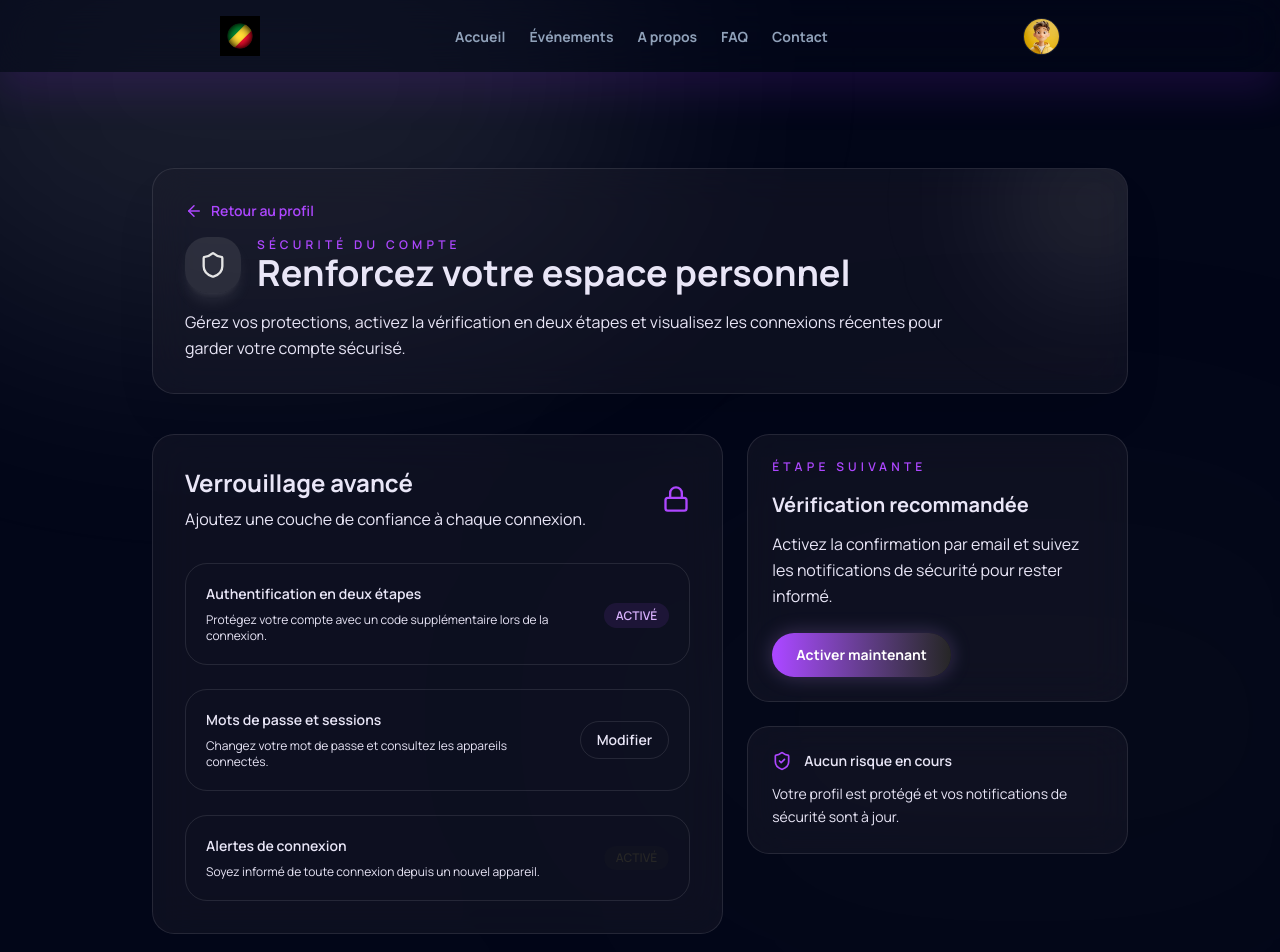
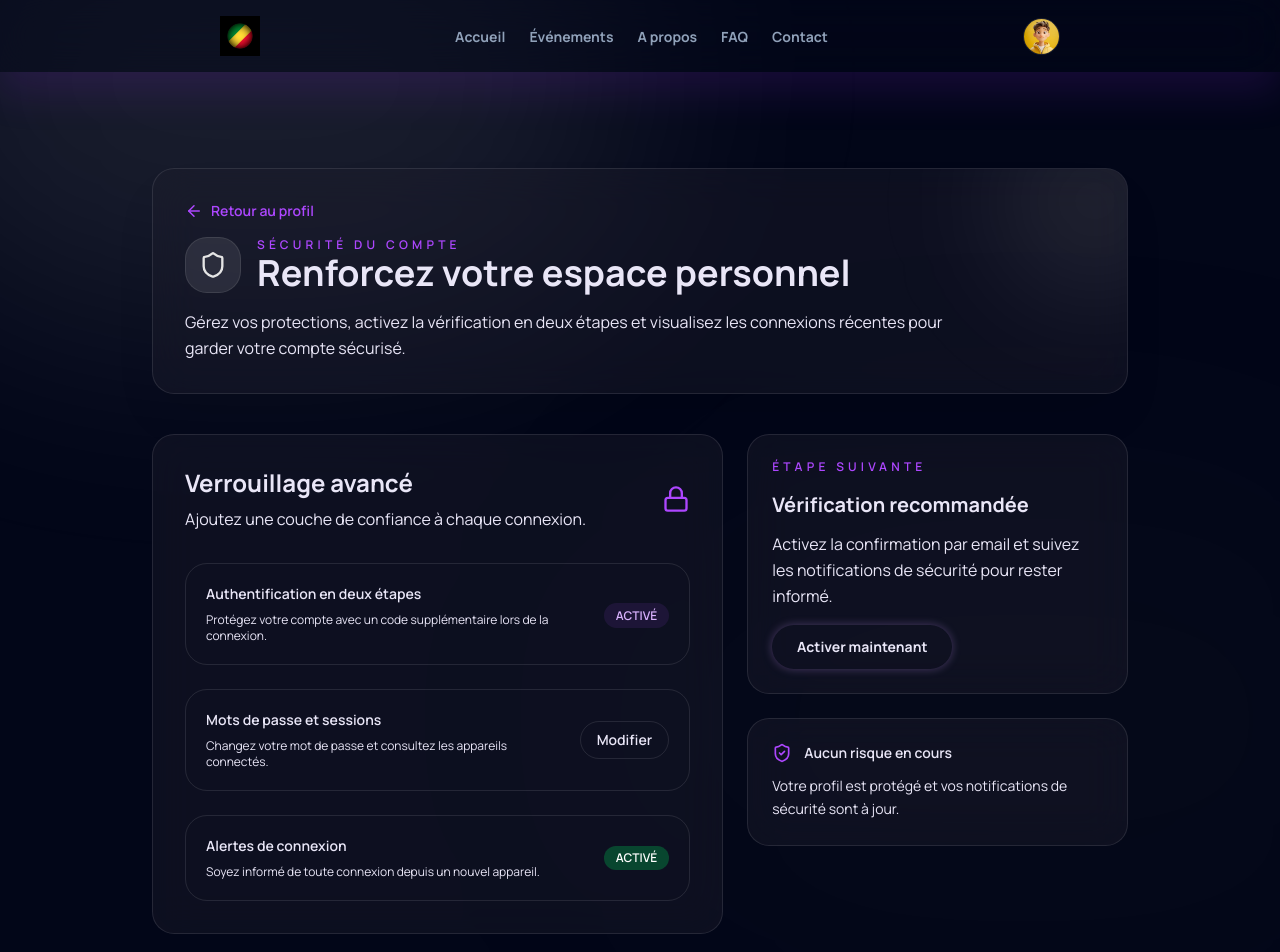
Before and after one commit to Zeno-Solutions/congo-sphere, a Next.js app: page /security in a window 1280 px wide. Shown: the top 952 px of the page. Built offline with nearby package versions, Linux system fonts and the light colour scheme.

Commit message:
amelioration de security

```diff
--- a/app/(users)/security/page.tsx
+++ b/app/(users)/security/page.tsx
@@ -19,7 +19,7 @@ export default function SecurityPage() {
               <ArrowLeft size={18} /> Retour au profil
             </Link>
             <div className="flex items-center gap-4">
-              <span className="inline-flex h-14 w-14 items-center justify-center rounded-3xl bg-primary/10 text-primary shadow-lg shadow-primary/10">
+              <span className="inline-flex h-14 w-14 items-center justify-center rounded-3xl bg-primary/10 text-primary  border border-primary/10">
                 <Shield size={28} />
               </span>
               <div>
@@ -100,7 +100,7 @@ export default function SecurityPage() {
                       appareil.
                     </p>
                   </div>
-                  <span className="rounded-full bg-secondary/10 px-3 py-1 text-xs font-semibold uppercase text-secondary">
+                  <span className="rounded-full bg-green-500/30 px-3 py-1 text-white text-xs font-semibold uppercase">
                     Activé
                   </span>
                 </div>
@@ -120,9 +120,12 @@ export default function SecurityPage() {
                 Activez la confirmation par email et suivez les notifications de
                 sécurité pour rester informé.
               </p>
-              <button className="mt-6 inline-flex items-center justify-center rounded-full bg-linear-to-r from-purple-500 to-secondary px-6 py-3 text-sm font-bold text-white shadow-[0_0_20px_rgba(204,151,255,0.25)] hover:opacity-95 transition">
+              <Link
+                href={"security/double-auth"}
+                className="flex mt-4 max-w-45 items-center justify-center gap-2 px-4 py-3 signature-gradient rounded-full cursor-pointer text-on-primary-fixed font-bold text-sm transition-all hover:shadow-[0_0_15px_rgba(204,151,255,0.4)] active:scale-95 shadow-[0_0_10px_rgba(204,151,255,0.3)] disabled:opacity-50 disabled:cursor-not-allowed active:outline-none"
+              >
                 Activer maintenant
-              </button>
+              </Link>
             </div>
             <div className="glass-panel rounded-3xl border border-white/10 p-6 bg-surface-container-low">
               <div className="flex items-center gap-3">
```
